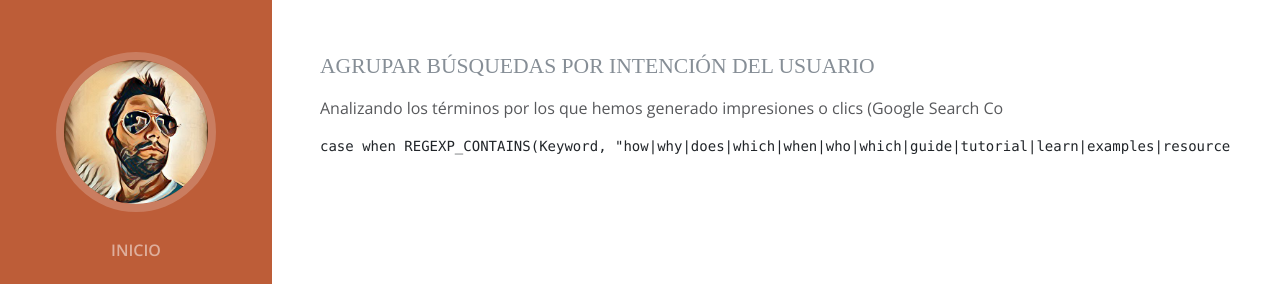
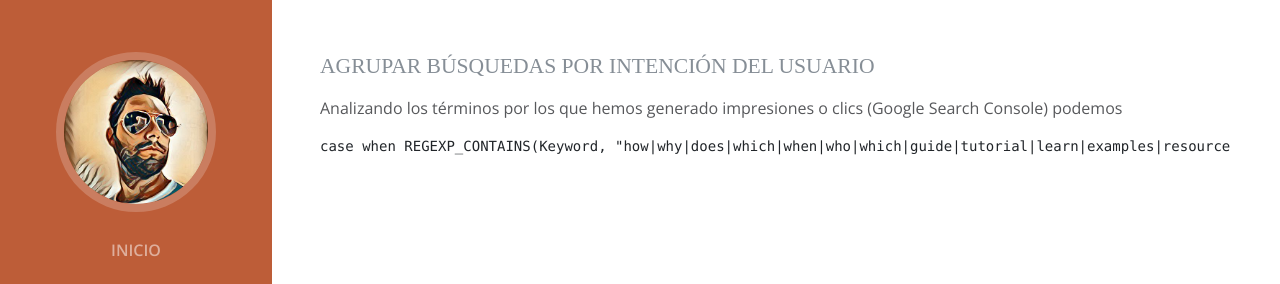
Before and after one commit to Emirodgar/w-chuleta-seo, a Jekyll site: the page built from X - Dashboards/campos-personalizados-data-studio.md, in a window 1280 px wide. Shown: the part 202-486 px from the top of the page. Built offline with Jekyll 4.4.1, drawn with Linux system fonts in a browser that asks for light colours; some web fonts are replaced; our own code applies the rules of GitHub Pages for plain Markdown files.

Commit message:
X - Dashboards/campos-personalizados-data-studio.md updated from https://stackedit.io/

```diff
--- a/X - Dashboards/campos-personalizados-data-studio.md
+++ b/X - Dashboards/campos-personalizados-data-studio.md
@@ -11,10 +11,10 @@
 
 ### Agrupar búsquedas por intención del usuario
 
-Analizando los términos por los que hemos generado impresiones o clics (Google Search Co
+Analizando los términos por los que hemos generado impresiones o clics (Google Search Console) podemos
 
     case when REGEXP_CONTAINS(Keyword, "how|why|does|which|when|who|which|guide|tutorial|learn|examples|resource|ideas|tips") then "Informational Intent" when regexp_contains(Keyword, "best|top|vs|review|cheap|comparison") then "Transactional Intent" when REGEXP_CONTAINS(Keyword, "Buy|price|cheap|expensive|recommendation|recommended|near me|firm|coupon|order|purchase|pricing") then "Transactional Intent" END
 
 <!--stackedit_data:
-eyJoaXN0b3J5IjpbNjM4MDYzNjAzXX0=
+eyJoaXN0b3J5IjpbLTIxNDIwOTc4MTRdfQ==
 -->
```
